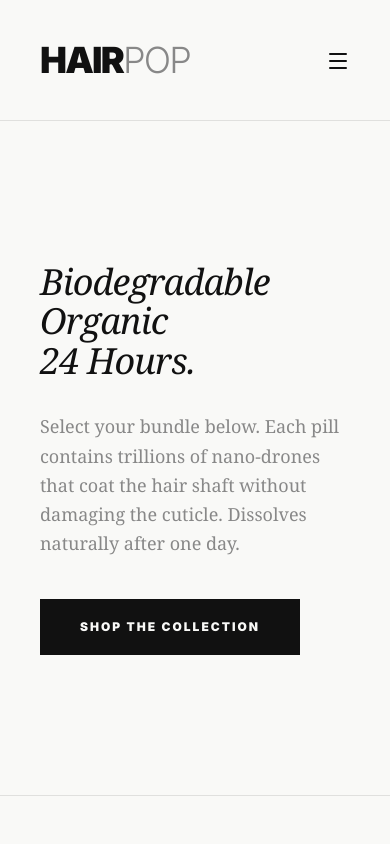
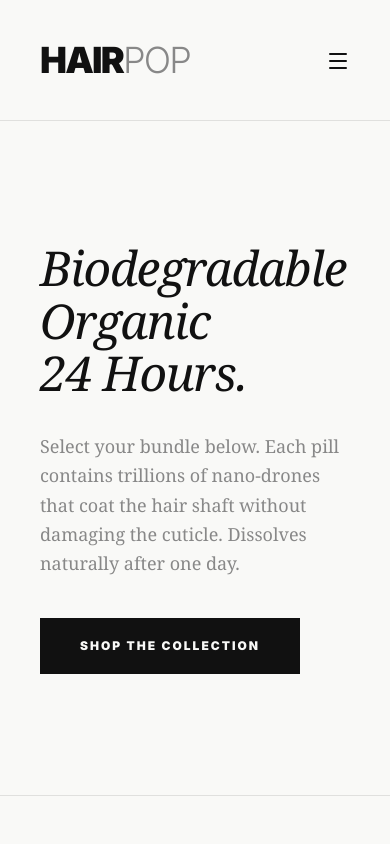
Before and after one commit to stevensotomayor101-star/HairPop, a React (Vite) app: page / in a window 390 px wide. Shown: the top 844 px of the page. Built offline with nearby package versions, Linux system fonts and the light colour scheme.

Commit message:
Adjust mobile hero font size to text-5xl for better balance
Co-Authored-By: Claude Sonnet 4.6 <noreply@anthropic.com>

```diff
--- a/src/App.tsx
+++ b/src/App.tsx
@@ -226,7 +226,7 @@ function Home({ onNavigate }: { onNavigate: (page: Page) => void }) {
             animate={{ opacity: 1, y: 0 }}
             transition={{ duration: 0.8 }}
           >
-            <h1 className="font-serif italic text-4xl sm:text-5xl md:text-7xl leading-[1.1] mb-8 normal-case font-normal">
+            <h1 className="font-serif italic text-5xl sm:text-6xl md:text-7xl leading-[1.1] mb-8 normal-case font-normal">
               Biodegradable<br />
               Organic<br />
               24 Hours.
```
